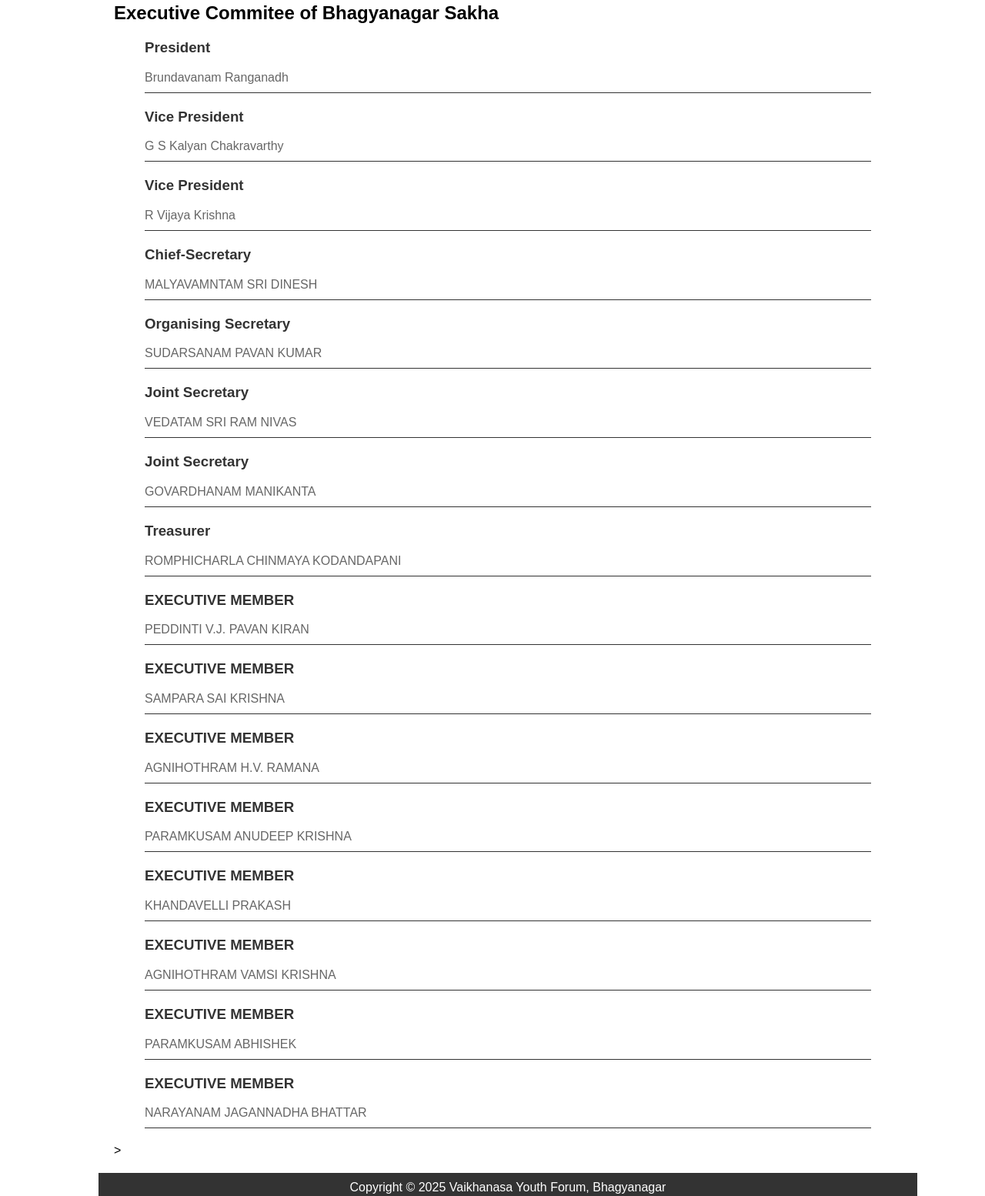
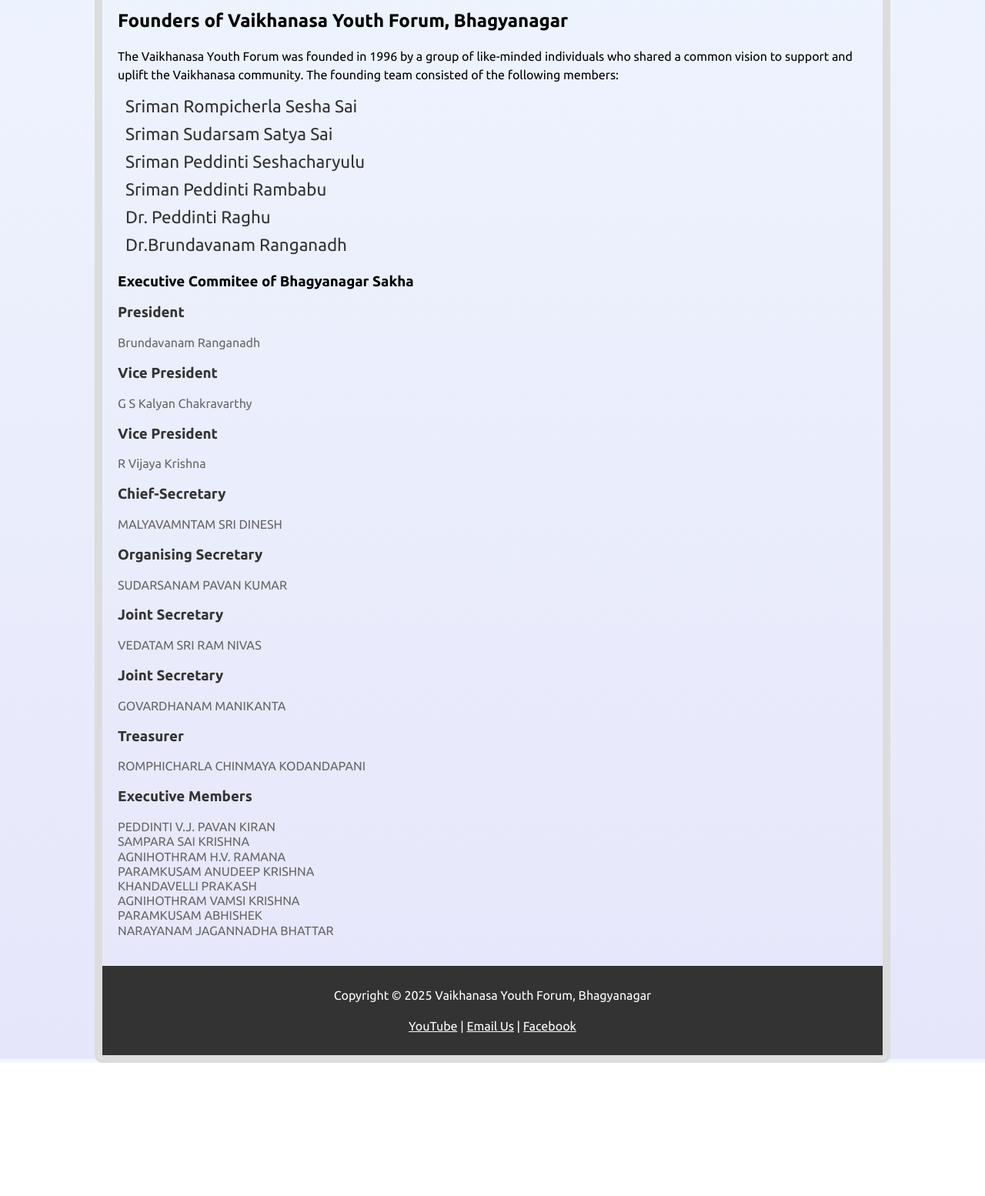
Before and after one commit to vyfhyd/vyfhyd.github.io, a plain HTML site: page team.html in a window 1280 px wide. Shown: the part 495-2049 px from the top of the page at 77% size. After the commit the page ends 1876 px from the top, so only its background shows below. Drawn offline with Linux system fonts and the light colour scheme.

Commit message:
added new page
Fixed several typos and added new pages

```diff
--- a/css/style.css
+++ b/css/style.css
@@ -1,7 +1,15 @@
 body, html {
     max-width: 1024px;
     margin: 0 auto;
-    font-family: Arial, sans-serif;
+    font-family: 'Ubuntu', Arial, sans-serif;
+    background: linear-gradient(to bottom, #f0f8ff, #e6e6fa);
+    border: 5px solid #dcdcdc; /* Light gray border */
+    border-radius: 10px; /* Optional: rounded corners */
+}
+p{ line-height: 1.5em;}
+ul {
+    list-style-type: none;
+    padding: 0;
 }
 header {
     background: #fff;
@@ -46,9 +54,12 @@
     background: #333;
     color: white;
     text-align: center;
-    padding: 10px 20px;
-    /* position: absolute; */
+    padding: 10px 0;
     width: 100%;
     max-width: 1024px;
     bottom: 0;
 }
+footer a {
+    color: white;
+
+}
--- a/team.html
+++ b/team.html
@@ -5,20 +5,31 @@
 <meta name="viewport" content="width=device-width, initial-scale=1.0">
 <title>Vaikhanasa Youth Forum, Bhagyanagar</title>
 <link rel="stylesheet" href="css/style.css">
+<link href="https://fonts.googleapis.com/css2?family=Ubuntu:wght@400;700&display=swap" rel="stylesheet">
 <style>
-    ul{
-        list-style-type: none;
-    }
-    ul li{
+    .exec ul li{
         margin-bottom: 20px;
         padding-bottom: 10px;
         border-bottom:1px solid #333;
     }
-    ul li h3{
+    .exec h3{
         color: #333;
     }
-    ul li span{
+    .exec span{
         color: #666;
+        line-height: 1.2em;
+    }
+    .founders li{
+        border-bottom:0px !important;
+        margin-bottom: 5px;
+        padding-bottom: 2px;
+        font-size: 1.4em;
+    }
+    .founders h4{
+        color: #333;
+        margin: 3px;
+        font-weight: 400;
+        margin-left: 10px;
     }
 </style>
 </head>
@@ -33,8 +44,18 @@
     <a href="team.html" class="active">Team</a>
 </nav>
 <div class="content">
-    <h2>Executive Commitee of Bhagyanagar Sakha</h2>
-    <ul>
+    <h2>Founders of Vaikhanasa Youth Forum, Bhagyanagar</h2>
+    <p>The Vaikhanasa Youth Forum was founded in 1996 by a group of like-minded individuals who shared a common vision to support and uplift the Vaikhanasa community. The founding team consisted of the following members:</p>
+    <ul class="founders">
+        <li><h4>Sriman Rompicherla Sesha Sai</h4></li>
+        <li><h4>Sriman Sudarsam Satya Sai</h4></li>
+        <li><h4>Sriman Peddinti Seshacharyulu</h4></li>
+        <li><h4>Sriman Peddinti Rambabu</h4></li>
+        <li><h4>Dr. Peddinti Raghu</h4></li>
+        <li><h4>Dr.Brundavanam Ranganadh</h4></li>
+    </ul>
+    <h3>Executive Commitee of Bhagyanagar Sakha</h3>
+    <ul class="exec">
         <li>
             <h3>President</h3>
             <span>Brundavanam Ranganadh</span>
@@ -67,42 +88,40 @@
             <h3>Treasurer</h3>
             <span>ROMPHICHARLA CHINMAYA KODANDAPANI</span>
         </li>
+        <li><h3>Executive Members</h3></li>
         <li>
-            <h3>EXECUTIVE MEMBER</h3>
             <span>PEDDINTI V.J. PAVAN KIRAN</span>
         </li>
         <li>
-            <h3>EXECUTIVE MEMBER</h3>
             <span>SAMPARA SAI KRISHNA</span>
         </li>
         <li>
-            <h3>EXECUTIVE MEMBER</h3>
             <span> AGNIHOTHRAM H.V. RAMANA</span>
         </li>
         <li>
-            <h3>EXECUTIVE MEMBER</h3>
             <span>PARAMKUSAM ANUDEEP KRISHNA </span>
         </li>
         <li>
-            <h3>EXECUTIVE MEMBER</h3>
             <span>KHANDAVELLI PRAKASH </span>
         </li>
         <li>
-            <h3>EXECUTIVE MEMBER</h3>
             <span>AGNIHOTHRAM VAMSI KRISHNA </span>
         </li>
         <li>
-            <h3>EXECUTIVE MEMBER</h3>
             <span>PARAMKUSAM ABHISHEK </span>
         </li>
         <li>
-            <h3>EXECUTIVE MEMBER</h3>
             <span>NARAYANAM JAGANNADHA BHATTAR</span>
         </li>
-    </ul>>
+    </ul>
 </div>
 <footer>
-    <span>Copyright © 2025 Vaikhanasa Youth Forum, Bhagyanagar</span>
+    <p>Copyright © 2025 Vaikhanasa Youth Forum, Bhagyanagar</p>
+    <p>
+        <a href="http://www.youtube.com/@VYF-Hyd" target="_blank">YouTube</a> |
+        <a href="mailto:vyfhyderabad@gmail.com">Email Us</a> |
+        <a href="http://vedcontrust/facebook.com" target="_blank">Facebook</a>
+    </p>
 </footer>
 </body>
 </html>
```
Also changed, not shown: index.html (+17 -3 lines), pravara.html (+6 -3 lines).
